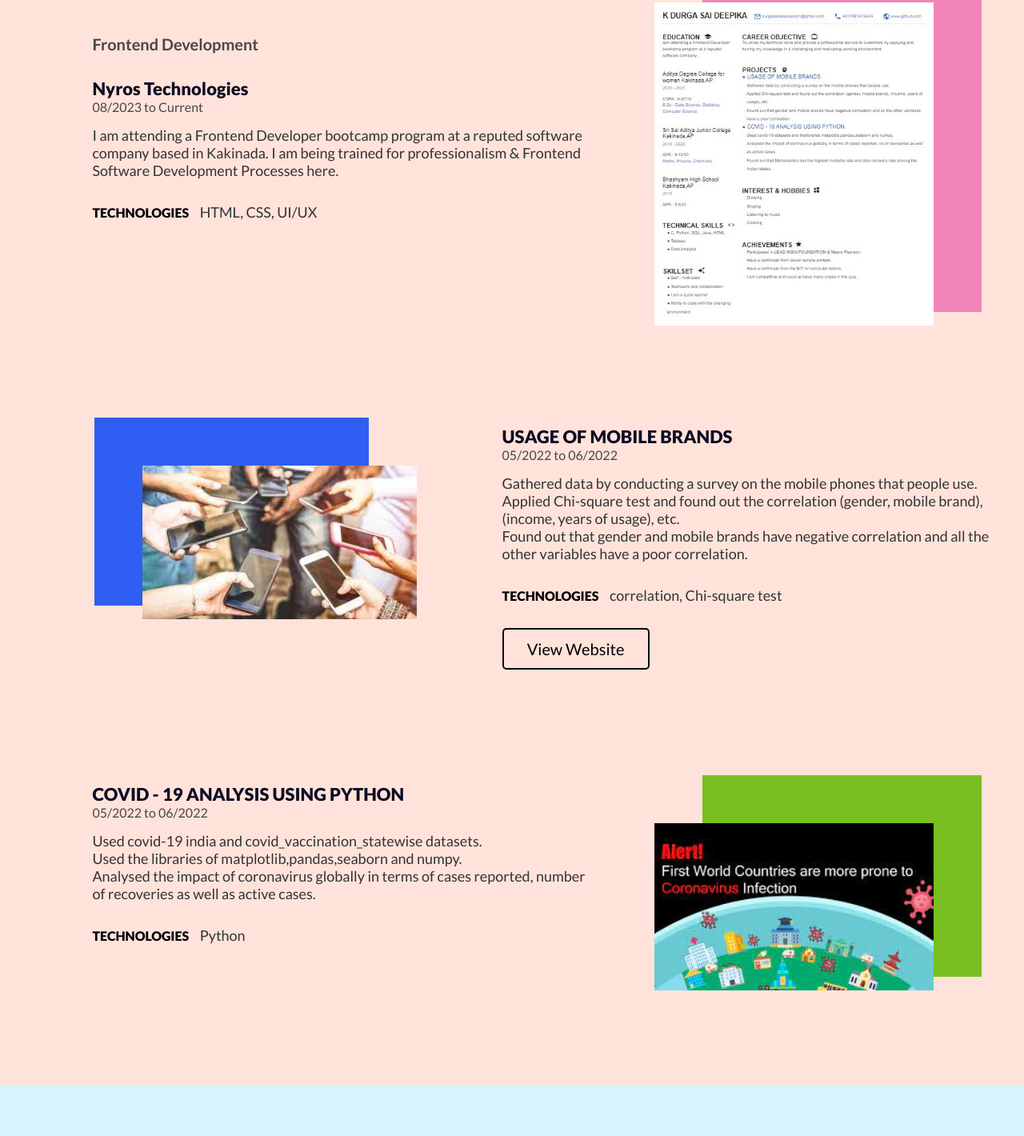
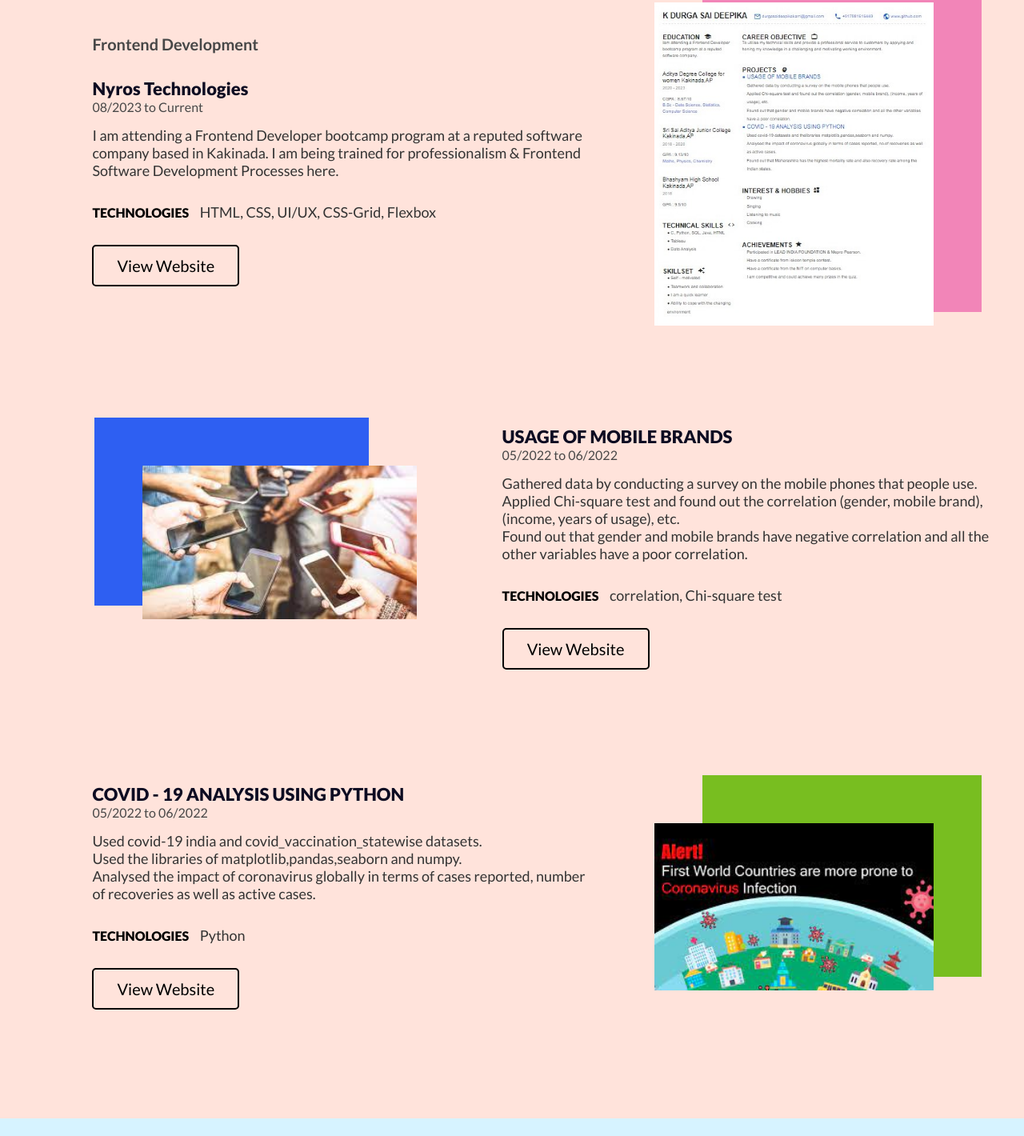
Before and after one commit to KDeepika-brs/Online-Portfolio, a plain HTML site: page index.html in a window 1280 px wide. Shown: the part 969-2389 px from the top of the page at 80% size. Drawn offline with Linux system fonts and the light colour scheme.

Commit message:
Update index.html

```diff
--- a/index.html
+++ b/index.html
@@ -95,7 +95,8 @@
                         <p>I am attending a Frontend Developer bootcamp program at a reputed software company based in
                             Kakinada. I am being trained for professionalism & Frontend Software Development Processes
                             here. </p>
-                        <p><span>Technologies</span> HTML, CSS, UI/UX</p>
+                        <p><span>Technologies</span> HTML, CSS, UI/UX, CSS-Grid, Flexbox</p>
+                        <a href="https://kdeepika-brs.github.io/CaseStudy1/" class="view_web_btn">View Website</a>
 
                     </div>
                 </div>
@@ -144,7 +145,7 @@
                             Analysed the impact of coronavirus globally in terms of cases reported, number of recoveries
                             as well as active cases.<br /></p>
                         <p><span>Technologies</span> Python</p>
-
+                        <a href="https://kdeepika-brs.github.io/CaseStudy2/" class="view_web_btn">View Website</a>
                     </div>
                 </div>
 
```
